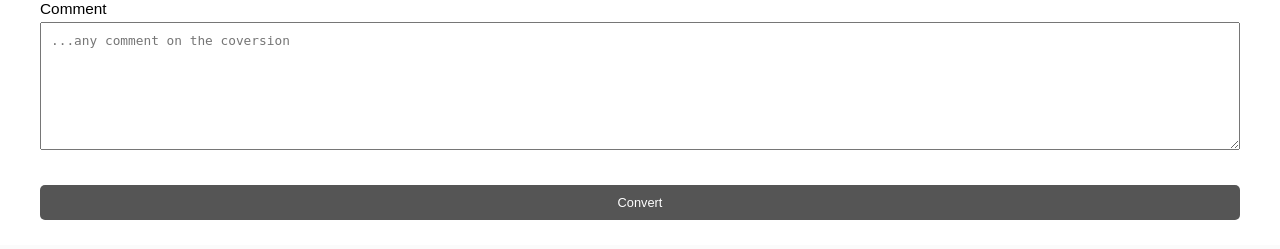
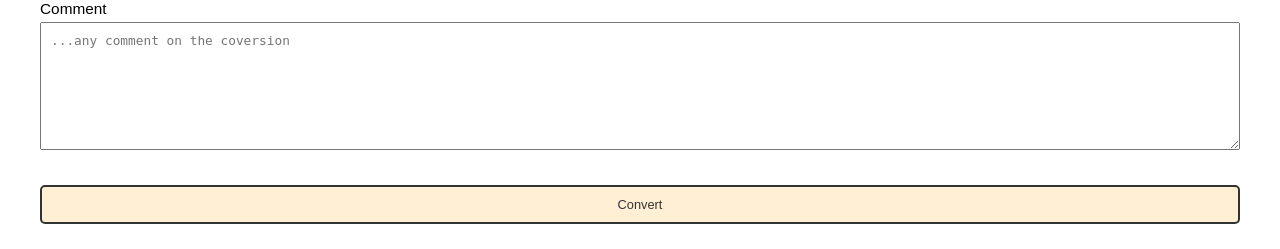
Before and after one commit to HeavyHelium/conversion-webapp-web-tech-2023-2024, a PHP site: page /src/profile.php in a window 1280 px wide, with the pointer over the restyled element. Shown: the part 808-1057 px from the top of the page. Before the commit the page ends 1028 px from the top, so only its background shows below. Run offline with PHP 8.4, Linux system fonts and the light colour scheme; the visitor is signed in with stand-in values (Sample User, id 1); data that the repository does not hold is empty.

Commit message:
one more

```diff
--- a/css/styles.css
+++ b/css/styles.css
@@ -110,9 +110,11 @@ button {
 }
 
 button:hover {
-    background-color: #555;
-    color: white;
+    background-color: papayawhip;
+    color: #333;
+    border: 2px solid #333;
 }
+
 
 .upload {
     margin-bottom: 20px;
```
